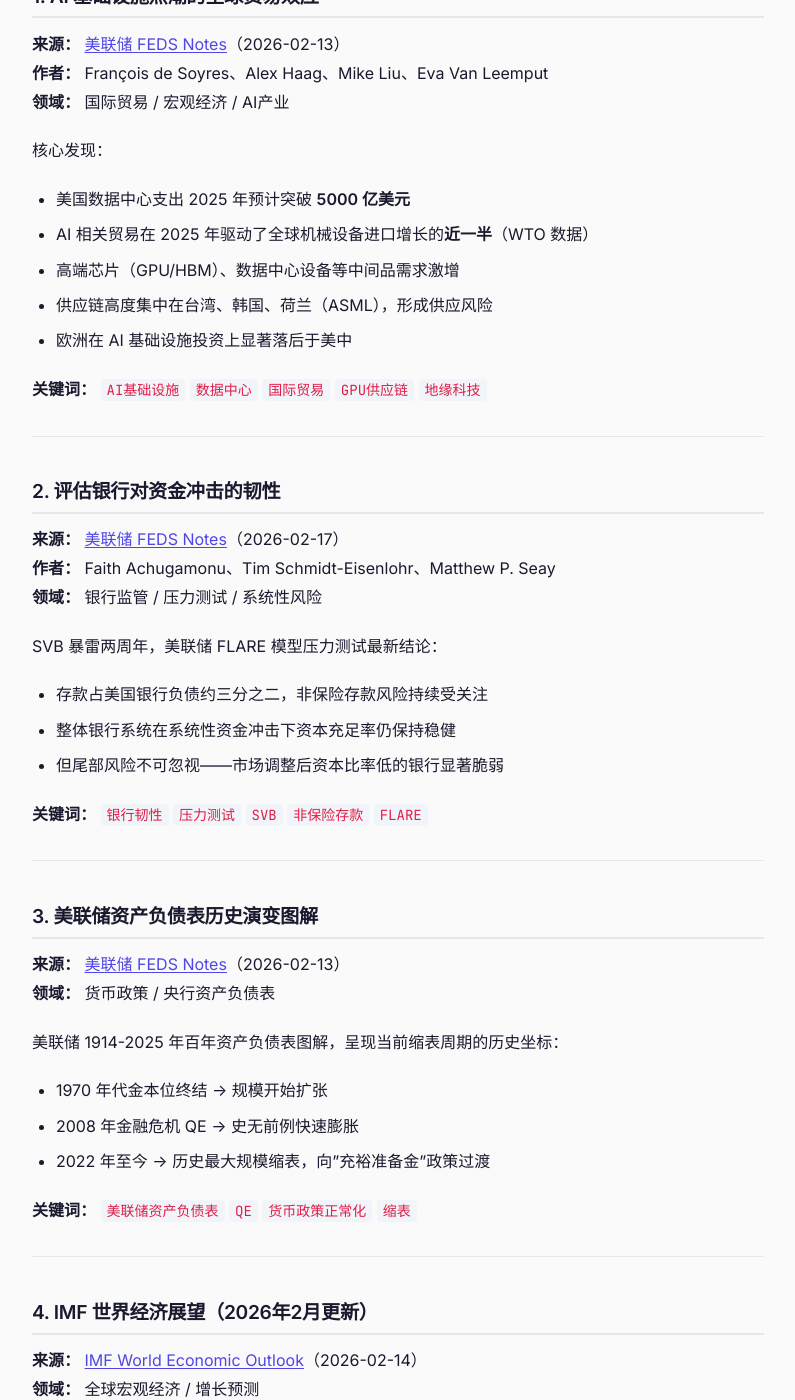
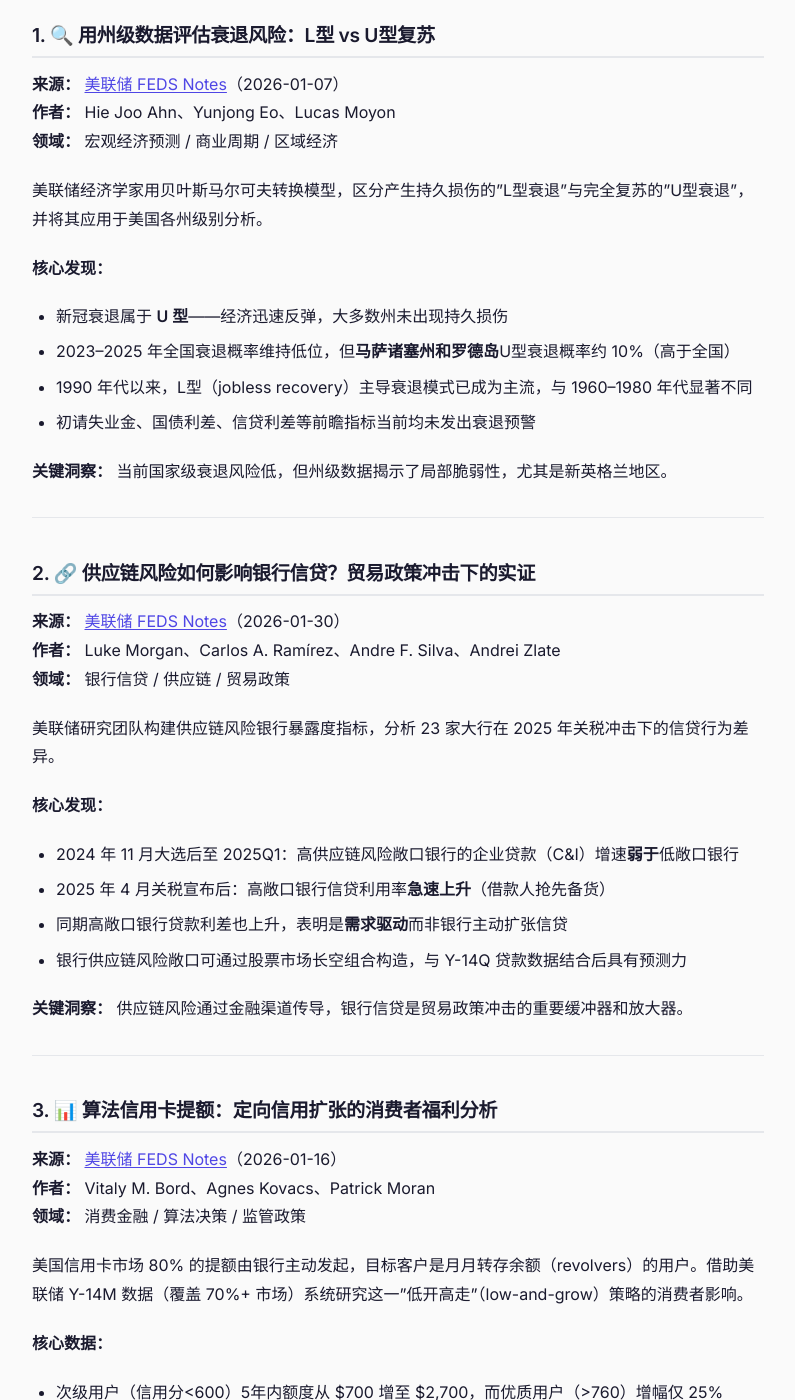
Before and after one commit to chengenbao/chengenbao.github.io, a Jekyll site: the page built from _reading_list/2026-03-02-finance.md, in a window 1280 px wide and 1400 px high, scrolled down 586 px. Shown: the whole window, without its empty margins (242-1037 px from the left). Built offline with Jekyll 4.4.1, drawn with Linux system fonts in a browser that asks for light colours; some of the changed text lies outside the part shown.

Commit message:
fix: replace 4 duplicate articles in 0302-finance with fresh content (Fed/IMF sources)

```diff
--- a/_reading_list/2026-03-02-finance.md
+++ b/_reading_list/2026-03-02-finance.md
@@ -1,62 +1,73 @@
 ---
 layout: reading
-title: "财经精选 2026-03-02：宏观多源精选"
+title: "财经精选 2026-03-02：衰退风险 / 供应链信贷 / 信用算法 / IMF全球展望 / IMF金融稳定"
 category: finance
-tags: [Finance, 宏观, 美联储, IMF, BIS, 银行监管, AI贸易]
+tags: [Finance, 宏观, 美联储, IMF, 衰退风险, 供应链, 信贷]
 date: 2026-03-02
 ---
 
 # 💰 2026-03-02 · 财经精选
 
-> 精选来源：美联储 FEDS Notes · IMF · BIS
-> 覆盖维度：银行系统性风险 / AI基建国际贸易 / 货币政策历史 / 全球宏观
+> 精选来源：美联储 FEDS Notes · IMF
+> 覆盖维度：衰退评估 / 供应链金融 / 算法信贷 / 全球宏观 / 金融稳定
 
 ---
 
-## 1. AI 基础设施热潮的全球贸易效应
-**来源：** [美联储 FEDS Notes](https://www.federalreserve.gov/econres/notes/feds-notes/the-global-trade-effects-of-the-ai-infrastructure-boom-20260213.html)（2026-02-13）
-**作者：** François de Soyres、Alex Haag、Mike Liu、Eva Van Leemput
-**领域：** 国际贸易 / 宏观经济 / AI产业
+## 1. 🔍 用州级数据评估衰退风险：L型 vs U型复苏
 
-核心发现：
-- 美国数据中心支出 2025 年预计突破 **5000 亿美元**
-- AI 相关贸易在 2025 年驱动了全球机械设备进口增长的**近一半**（WTO 数据）
-- 高端芯片（GPU/HBM）、数据中心设备等中间品需求激增
-- 供应链高度集中在台湾、韩国、荷兰（ASML），形成供应风险
-- 欧洲在 AI 基础设施投资上显著落后于美中
+**来源：** [美联储 FEDS Notes](https://www.federalreserve.gov/econres/notes/feds-notes/assessing-recession-risks-with-state-level-data-20260107.html)（2026-01-07）
+**作者：** Hie Joo Ahn、Yunjong Eo、Lucas Moyon
+**领域：** 宏观经济预测 / 商业周期 / 区域经济
 
-**关键词：** `AI基础设施` `数据中心` `国际贸易` `GPU供应链` `地缘科技`
+美联储经济学家用贝叶斯马尔可夫转换模型，区分产生持久损伤的"L型衰退"与完全复苏的"U型衰退"，并将其应用于美国各州级别分析。
+
+**核心发现：**
+- 新冠衰退属于 **U 型**——经济迅速反弹，大多数州未出现持久损伤
+- 2023–2025 年全国衰退概率维持低位，但**马萨诸塞州和罗德岛**U型衰退概率约 10%（高于全国）
+- 1990 年代以来，L型（jobless recovery）主导衰退模式已成为主流，与 1960–1980 年代显著不同
+- 初请失业金、国债利差、信贷利差等前瞻指标当前均未发出衰退预警
+
+**关键洞察：** 当前国家级衰退风险低，但州级数据揭示了局部脆弱性，尤其是新英格兰地区。
 
 ---
 
-## 2. 评估银行对资金冲击的韧性
-**来源：** [美联储 FEDS Notes](https://www.federalreserve.gov/econres/notes/feds-notes/assessing-bank-resilience-to-a-funding-shock-20260217.html)（2026-02-17）
-**作者：** Faith Achugamonu、Tim Schmidt-Eisenlohr、Matthew P. Seay
-**领域：** 银行监管 / 压力测试 / 系统性风险
+## 2. 🔗 供应链风险如何影响银行信贷？贸易政策冲击下的实证
 
-SVB 暴雷两周年，美联储 FLARE 模型压力测试最新结论：
-- 存款占美国银行负债约三分之二，非保险存款风险持续受关注
-- 整体银行系统在系统性资金冲击下资本充足率仍保持稳健
-- 但尾部风险不可忽视——市场调整后资本比率低的银行显著脆弱
+**来源：** [美联储 FEDS Notes](https://www.federalreserve.gov/econres/notes/feds-notes/supply-chain-risk-and-bank-lending-amid-trade-policy-uncertainty-20260130.html)（2026-01-30）
+**作者：** Luke Morgan、Carlos A. Ramírez、Andre F. Silva、Andrei Zlate
+**领域：** 银行信贷 / 供应链 / 贸易政策
 
-**关键词：** `银行韧性` `压力测试` `SVB` `非保险存款` `FLARE`
+美联储研究团队构建供应链风险银行暴露度指标，分析 23 家大行在 2025 年关税冲击下的信贷行为差异。
+
+**核心发现：**
+- 2024 年 11 月大选后至 2025Q1：高供应链风险敞口银行的企业贷款（C&I）增速**弱于**低敞口银行
+- 2025 年 4 月关税宣布后：高敞口银行信贷利用率**急速上升**（借款人抢先备货）
+- 同期高敞口银行贷款利差也上升，表明是**需求驱动**而非银行主动扩张信贷
+- 银行供应链风险敞口可通过股票市场长空组合构造，与 Y-14Q 贷款数据结合后具有预测力
+
+**关键洞察：** 供应链风险通过金融渠道传导，银行信贷是贸易政策冲击的重要缓冲器和放大器。
 
 ---
 
-## 3. 美联储资产负债表历史演变图解
-**来源：** [美联储 FEDS Notes](https://www.federalreserve.gov/econres/notes/feds-notes/a-brief-illustrated-history-of-the-federal-reserves-balance-sheet-20260213.html)（2026-02-13）
-**领域：** 货币政策 / 央行资产负债表
+## 3. 📊 算法信用卡提额：定向信用扩张的消费者福利分析
 
-美联储 1914-2025 年百年资产负债表图解，呈现当前缩表周期的历史坐标：
-- 1970 年代金本位终结 → 规模开始扩张
-- 2008 年金融危机 QE → 史无前例快速膨胀
-- 2022 年至今 → 历史最大规模缩表，向"充裕准备金"政策过渡
+**来源：** [美联储 FEDS Notes](https://www.federalreserve.gov/econres/notes/feds-notes/more-credit-more-debt-new-evidence-on-automated-credit-decisions-20260116.html)（2026-01-16）
+**作者：** Vitaly M. Bord、Agnes Kovacs、Patrick Moran
+**领域：** 消费金融 / 算法决策 / 监管政策
 
-**关键词：** `美联储资产负债表` `QE` `货币政策正常化` `缩表`
+美国信用卡市场 80% 的提额由银行主动发起，目标客户是月月转存余额（revolvers）的用户。借助美联储 Y-14M 数据（覆盖 70%+ 市场）系统研究这一"低开高走"（low-and-grow）策略的消费者影响。
+
+**核心数据：**
+- 次级用户（信用分<600）5年内额度从 $700 增至 $2,700，而优质用户（>760）增幅仅 25%
+- 提额后用户债务在 6 个月内上升，新增债务约为提额的 **30%**
+- 英国已对持续旋转债务用户禁止提额；加拿大/EU 要求明确消费者授权
+
+**关键洞察：** 算法金融正在重构信用卡行业格局，监管如何在"信贷可及性"与"消费者保护"间取得平衡，是全球共同课题。
 
 ---
 
-## 4. IMF 世界经济展望（2026年2月更新）
+## 4. 📈 IMF 世界经济展望（2026年2月更新）
+
 **来源：** [IMF World Economic Outlook](https://www.imf.org/en/publications/weo)（2026-02-14）
 **领域：** 全球宏观经济 / 增长预测
 
@@ -70,18 +81,15 @@
 
 ---
 
-## 5. BIS 季度评论（2025年3月）：私人信贷与货币政策框架演变
-**来源：** [BIS Quarterly Review, March 2025](https://www.bis.org/publ/qtrpdf/r_qt2503.htm)
-**领域：** 国际金融 / 私人信贷 / 货币政策框架
+## 5. 🌐 IMF 全球金融稳定报告（2026 年 4 月预版）
 
-BIS 季度评论四大主题：
-1. **金融市场发展**：全球市场波动率、利差变化与资本流动格局
-2. **私人信贷**：私募信贷市场崛起对传统银行中介的替代效应及货币政策传导影响
-3. **货币政策框架演变**：后疫情时代主要央行对通胀目标框架的重新审视
-4. **信贷国际维度**：跨境信贷流动与美元融资条件对新兴市场外溢效应
+**来源：** [IMF Global Financial Stability Report](https://www.imf.org/en/Publications/GFSR)（2026 年 1 月）
+**领域：** 金融稳定 / 私人信贷 / 系统性风险
 
-**关键词：** `私人信贷` `货币政策框架` `BIS` `金融稳定` `美元融资`
+IMF 最新 GFSR 聚焦三大关切：① 私募信贷（private credit）市场规模突破 2.5 万亿美元，流动性错配风险上升；② 主权债务脆弱性——约 60 个经济体债务占 GDP 超 80%，利率高企使再融资成本骤增；③ AI 在金融机构的快速应用引入新型算法相关性风险，可能放大系统性冲击的传导速度。
+
+**关键洞察：** 私人信贷的崛起正在重塑传统银行中介功能，IMF 呼吁加强跨境监管协调与流动性透明度要求。
 
 ---
 
-*本期覆盖 3 个机构来源（美联储 FEDS Notes x3 / IMF / BIS），涵盖 AI贸易、银行风险、货币政策、全球宏观、国际金融 5 大维度。*
+*本期覆盖 2 个机构来源（美联储 FEDS Notes ×3 / IMF ×2），涵盖衰退预测、供应链金融、算法信贷、全球宏观、金融稳定 5 大维度。*
```
